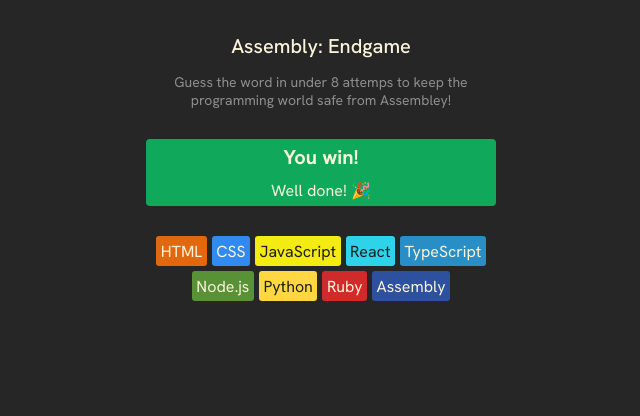
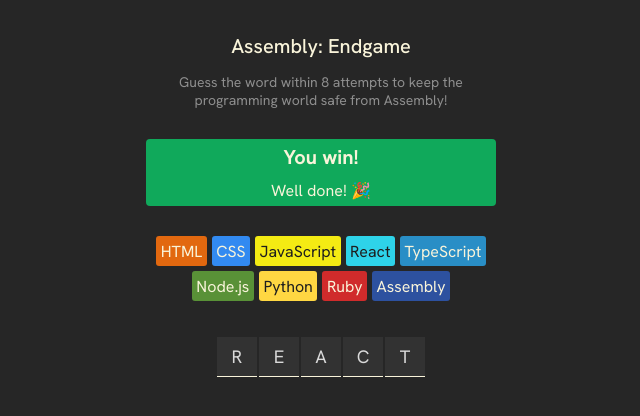
Before and after one commit to 0xYurii/Assembly-EndGame, a React (Vite) app: page / in a window 1280 px wide. Shown: the top 416 px of the page, without its empty margins (319-959 px from the left). Built offline with nearby package versions, Linux system fonts and the light colour scheme.

Commit message:
feat: add REACT array and style it

```diff
--- a/src/App.jsx
+++ b/src/App.jsx
@@ -1,33 +1,55 @@
-import React from "react"
+import { useState } from "react"
 import { languages } from "./lanuguages"
 
-export default function AssembleyEndgame() {
-  const lanuguageChip=languages.map(lang=>{
-    const styles={
-      backgroundColor:lang.backgroundColor,
-      color:lang.color
+/**
+ * Goal: Build out the main parts of our app
+ *
+ * Challenge:
+ * Display the keyboard ⌨️. Use <button>s for each letter
+ * since it'll need to be clickable and tab-accessible.
+ */
+
+export default function AssemblyEndgame() {
+    const [currentWord, setCurrentWord] = useState("react")
+
+    const alphabet = "abcdefghijklmnopqrstuvwxyz"
+
+    const languageElements = languages.map(lang => {
+        const styles = {
+            backgroundColor: lang.backgroundColor,
+            color: lang.color
         }
-    return(
+        return (
             <span
-      key={lang.name}
                 className="chip"
                 style={styles}
-      > {lang.name} </span>
+                key={lang.name}
+            >
+                {lang.name}
+            </span>
         )
     })
+
+    const letterElements = currentWord.split("").map((letter, index) => (
+        <span key={index}>{letter.toUpperCase()}</span>
+    ))
+
     return (
         <main>
             <header>
                 <h1>Assembly: Endgame</h1>
-
-            <p>Guess the word in under 8 attemps to keep the programming world safe from Assembley!</p>
+                <p>Guess the word within 8 attempts to keep the
+                programming world safe from Assembly!</p>
             </header>
             <section className="game-status">
                 <h2>You win!</h2>
                 <p>Well done! 🎉</p>
             </section>
-          <section className="lanuguage-chips">
-            {lanuguageChip}
+            <section className="language-chips">
+                {languageElements}
+            </section>
+            <section className="word">
+                {letterElements}
             </section>
         </main>
     )
--- a/src/index.css
+++ b/src/index.css
@@ -13,49 +13,69 @@
     justify-content: center;
 }
 
-header{
+header {
     text-align: center;
 }
 
-header > h1{
+header > h1 {
     font-size: 1.25rem;
     font-weight: 500;
     color: #F9F4DA;
 }
 
-header > p{
+header > p {
     font-size: 0.875rem;
     max-width: 350px;
     color: #8E8E8E;
 }
 
-section.game-status{
+section.game-status {
+    background-color: #10A95B;
     display: flex;
     flex-direction: column;
-  background-color: #10A95B;
     align-items: center;
     color: #F9F4DA;
     border-radius: 4px;
     margin-block: 30px;
 }
 
-section.game-status > p{
+section.game-status > p {
     margin: 5px;
 }
 
-section.game-status > h2{
+section.game-status > h2 {
     font-size: 1.25rem;
-  margin: 5px;
+    margin: 5px
 }
 
-.lanuguage-chips{
+section.language-chips {
     display: flex;
     flex-wrap: wrap;
     gap: 5px;
     justify-content: center;
     max-width: 350px;
+    margin-bottom: 36px;
 }
+
 span.chip {
     border-radius: 3px;
     padding: 4.5px;
 }
+
+section.word {
+    display: flex;
+    justify-content: center;
+    gap: 2px;
+}
+
+section.word > span {
+    height: 40px;
+    width: 40px;
+    background-color: #323232;
+    display: flex;
+    justify-content: center;
+    align-items: center;
+    font-size: 1.125rem;
+    border-bottom: 1px solid #F9F4DA;
+
+}
```
Lines whose indentation alone changed are shown as unchanged.
